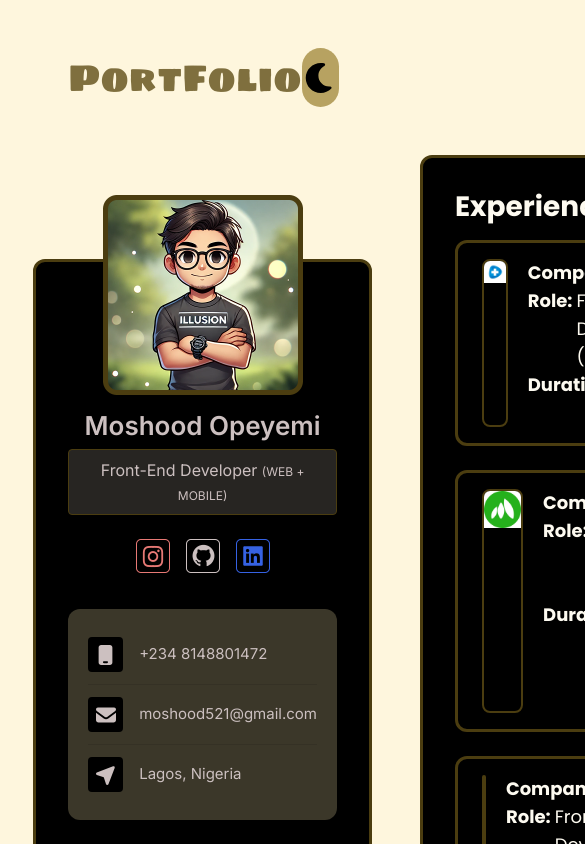
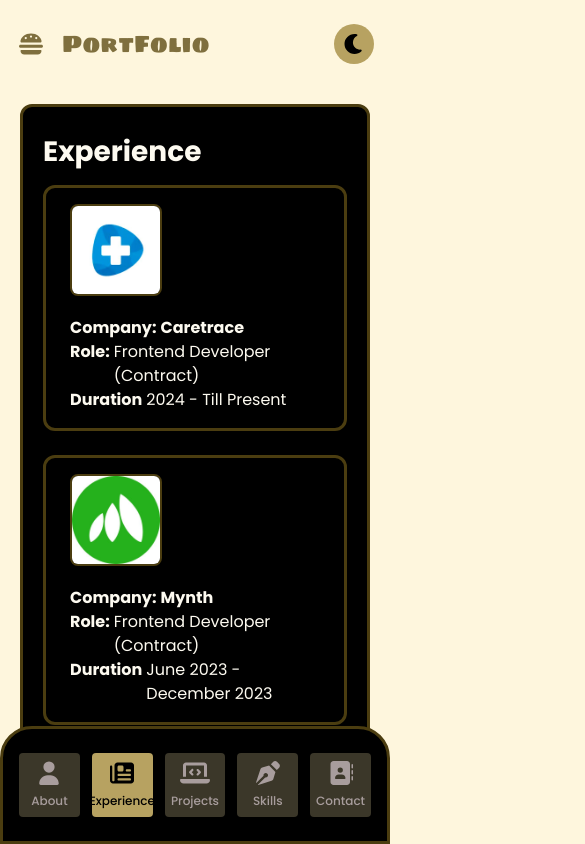
Before and after one commit to mosgizy/portfolio-v3, a Next.js app: page /experience in a window 390 px wide. Shown: the top 844 px of the page, 585 px wide, since content can reach past the window. Built offline with nearby package versions, Linux system fonts and the light colour scheme.

Commit message:
implemented mobile version (responsiveness)

```diff
--- a/package.json
+++ b/package.json
@@ -15,7 +15,8 @@
     "@fortawesome/react-fontawesome": "^3.0.0",
     "next": "15.5.0",
     "react": "19.1.0",
-    "react-dom": "19.1.0"
+    "react-dom": "19.1.0",
+    "zustand": "^5.0.8"
   },
   "devDependencies": {
     "@eslint/eslintrc": "^3",
--- a/src/app/components/header.tsx
+++ b/src/app/components/header.tsx
@@ -1,13 +1,27 @@
-import { faMoon } from '@fortawesome/free-solid-svg-icons';
+'use client';
+
+import { useStore } from '@/store/store';
+import { faHamburger, faMoon, faXmark } from '@fortawesome/free-solid-svg-icons';
 import { FontAwesomeIcon } from '@fortawesome/react-fontawesome';
 import React from 'react';
 
 const Header = () => {
+	const { setHamburger, hamburger } = useStore();
+
 	return (
-		<header className="flex items-center justify-between py-12 w-full max-w-[65%] mx-auto">
-			<h1 className="text-[38px] text-primary-200 font-sigma-one">PortFolio</h1>
-			<div className="w-[59px] h-[59px] rounded-full bg-secondary-100 flex justify-center items-center cursor-pointer">
-				<FontAwesomeIcon icon={faMoon} className="text-3xl" />
+		<header className="flex items-center justify-between py-6 px-4 lg:py-12 w-full lg:max-w-[65%] mx-auto">
+			<div className="text-primary-200 text-2xl lg:text-[38px] flex gap-4 items-center">
+				<div className="md:hidden">
+					<FontAwesomeIcon
+						onClick={() => setHamburger()}
+						icon={hamburger ? faXmark : faHamburger}
+						className="cursor-pointer"
+					/>
+				</div>
+				<h1 className="font-sigma-one">PortFolio</h1>
+			</div>
+			<div className="w-[40px] h-[40px] lg:w-[59px] lg:h-[59px] rounded-full bg-secondary-100 flex justify-center items-center cursor-pointer">
+				<FontAwesomeIcon icon={faMoon} className="text-xl lg:text-3xl" />
 			</div>
 		</header>
 	);
--- a/src/app/components/nav.tsx
+++ b/src/app/components/nav.tsx
@@ -1,5 +1,6 @@
 'use client';
 
+import { useStore } from '@/store/store';
 import {
 	faContactBook,
 	faLaptopCode,
@@ -11,9 +12,6 @@ import { FontAwesomeIcon } from '@fortawesome/react-fontawesome';
 import Link from 'next/link';
 import { usePathname } from 'next/navigation';
 import React from 'react';
-
-const NavBar = () => {
-	const pathname = usePathname();
 
 const navInfo = [
 	{
@@ -43,13 +41,21 @@ const NavBar = () => {
 	},
 ];
 
+const NavBar = () => {
+	const pathname = usePathname();
+	const { setHamburger } = useStore();
+
 	return (
-		<nav className="font-poppins bg-neutral-100 border-3 border-tertiary-300 rounded-xl max-h-max mt-36 px-6 py-7 flex flex-col gap-5">
+		<nav className="fixed bottom-0 left-0 md:relative font-poppins">
+			<ul
+				className={`bg-neutral-100 border-3 border-tertiary-300 rounded-t-4xl md:rounded-xl max-h-max lg:mt-36 px-4 py-6 md:px-6 md:py-7 grid grid-cols-5 md:grid-cols-1 gap-3 md:gap-5`}
+			>
 				{navInfo.map((info) => {
 					return (
+						<li key={info.title}>
 							<Link
-						key={info.title}
 								href={info.route}
+								onClick={() => setHamburger(false)}
 								className={`${
 									pathname === info.route
 										? 'bg-secondary-100 text-neutral-100'
@@ -65,8 +71,10 @@ const NavBar = () => {
 									{info.title}
 								</span>
 							</Link>
+						</li>
 					);
 				})}
+			</ul>
 		</nav>
 	);
 };
--- a/src/app/components/profile.tsx
+++ b/src/app/components/profile.tsx
@@ -1,3 +1,6 @@
+'use client';
+
+import { useStore } from '@/store/store';
 import { faEnvelope, faLocationArrow, faMobile } from '@fortawesome/free-solid-svg-icons';
 import { FontAwesomeIcon } from '@fortawesome/react-fontawesome';
 import Image from 'next/image';
@@ -5,9 +8,16 @@ import Link from 'next/link';
 import React from 'react';
 
 const Profile = () => {
+	const { hamburger } = useStore();
+
 	return (
-		<aside className="font-inter relative mt-26">
-			<div className="bg-neutral-100 border-3 border-tertiary-300 rounded-xl p-8">
+		<div
+			className={` ${
+				hamburger ? 'translate-x-0' : '-translate-x-[600px]'
+			} absolute top-12 md:top-0 inset-0 lg:bg-none lg:relative font-inter md:translate-x-0 transition delay-150 duration-200 ease-in-out`}
+		>
+			<aside className="mt-26 relative">
+				<div className="max-w-[90%] mx-auto md:max-w-full bg-neutral-100 border-3 border-tertiary-300 rounded-xl p-8">
 					<div className="flex justify-center absolute -top-16 w-full left-0">
 						<Image src="/images/avatar.png" alt="avatar" width={200} height={200} />
 					</div>
@@ -65,6 +75,7 @@ const Profile = () => {
 					</div>
 				</div>
 			</aside>
+		</div>
 	);
 };
 
--- a/src/app/experience/page.tsx
+++ b/src/app/experience/page.tsx
@@ -30,7 +30,7 @@ const Experience = () => {
 	return (
 		<section className="text-tertiary-700">
 			<h2 className="font-bold text-2.6xl mb-3">Experience</h2>
-			<div className="flex flex-col gap-6 text-lg mt-2">
+			<div className="flex flex-col gap-6 text-base md:text-lg mt-2">
 				{experiences.map((exp, index) => {
 					const { company, image, role, duration, link } = exp;
 					return (
@@ -38,9 +38,9 @@ const Experience = () => {
 							href={link}
 							target="_blank"
 							key={index}
-							className="wrapper px-6 py-4 flex gap-5 text-tertiary-700"
+							className="wrapper px-6 py-4 flex flex-col md:flex-row gap-5 text-tertiary-700 text-wrap"
 						>
-							<div className="border-2 border-tertiary-300 rounded-lg overflow-hidden cursor-pointer">
+							<div className="block border-2 border-tertiary-300 max-h-max max-w-max rounded-lg overflow-hidden cursor-pointer">
 								<Image src={image} alt="caretrace" width={88} height={88} />
 							</div>
 							<div className="flex flex-col justify-between capitalize [&>div]:flex [&>div]:gap-1">
--- a/src/app/layout.tsx
+++ b/src/app/layout.tsx
@@ -103,9 +103,11 @@ export default function RootLayout({
 				className={`${sigmaOne.variable} ${poppins.variable} ${inter.variable} ${merriWeatherSans.variable} antialiased bg-background`}
 			>
 				<Header />
-				<main className="flex gap-12 max-w-[83vw] mx-auto mb-12">
+				<main className="flex gap-12 px-5 md:px-6 pb-20 md:pb-0 md:max-w-[83vw] mx-auto mb-12">
 					<Profile />
-					<section className="flex-1 wrapper px-8 py-7">{children}</section>
+					<section className="flex-1 wrapper px-5 py-6 md:px-8 md:py-7 mt-4 md:mt-0">
+						{children}
+					</section>
 					<NavBar />
 				</main>
 			</body>
--- a/src/app/page.tsx
+++ b/src/app/page.tsx
@@ -40,7 +40,7 @@ export default function Home() {
 				</p>
 			</article>
 			<h2 className="font-bold text-2.6xl capitalize mt-6 text-tertiary-700">What i do</h2>
-			<div className="grid grid-cols-2 gap-8 mt-4">
+			<div className="grid grid-cols-1 md:grid-cols-2 gap-8 mt-4">
 				<div className="bg-tertiary-500 border-3 border-tertiary-600 rounded-lg overflow-hidden flex gap-5">
 					<Image src="/images/frontend.png" alt="frontend" width={116} height={311} />
 					<div className="py-4">
--- a/src/app/projects/page.tsx
+++ b/src/app/projects/page.tsx
@@ -35,7 +35,7 @@ const Projects = () => {
 	return (
 		<section>
 			<h2 className="font-bold text-2.6xl mb-3">Projects</h2>
-			<div className="grid grid-cols-2 gap-x-12 -gap-y-12 px-9">
+			<div className="grid grid-cols-1 md:grid-cols-2 gap-x-12 -gap-y-12 md:px-9">
 				{projects.map((project, index) => {
 					const { link, image, title } = project;
 					return (
--- a/src/app/skills/page.tsx
+++ b/src/app/skills/page.tsx
@@ -47,7 +47,7 @@ const Skills = () => {
 	return (
 		<section className="text-neutral-200">
 			<h2 className="font-bold text-2.6xl mb-3">Skills</h2>
-			<div className="flex gap-7 flex-wrap mt-7 px-6">
+			<div className="grid grid-cols-3 md:flex gap-7 flex-wrap mt-7 md:px-6">
 				{skills.map((skill, index) => {
 					const { image, title } = skill;
 					return (
@@ -61,7 +61,7 @@ const Skills = () => {
 				})}
 			</div>
 			<h2 className="font-bold text-2.6xl mb-3 mt-10">Tools & Software</h2>
-			<div className="flex gap-7 flex-wrap mt-7 px-6">
+			<div className="grid grid-cols-3 md:flex gap-7 flex-wrap mt-7 md:px-6">
 				{tools.map((tool, index) => {
 					const { image, title } = tool;
 					return (
--- /dev/null
+++ b/src/store/store.ts
@@ -0,0 +1,11 @@
+import { create } from 'zustand';
+
+interface StoreI{
+  hamburger: boolean;
+  setHamburger: (status?:boolean) => void
+}
+
+export const useStore = create<StoreI>((set) => ({
+  hamburger: false,
+  setHamburger: (status) => set((state) => ({ hamburger: status === false ? status : !state.hamburger })),
+}))
```
Also changed, not shown: public/icons/trello.jpg (renamed from public/icons/trello-logo-slack-atlassian-png-favpng-LF11cRbpLbgLLiLTu659DePUr.jpg), 1 other file (tests, documents, lock files or other folders). Lines whose indentation alone changed are shown as unchanged.
